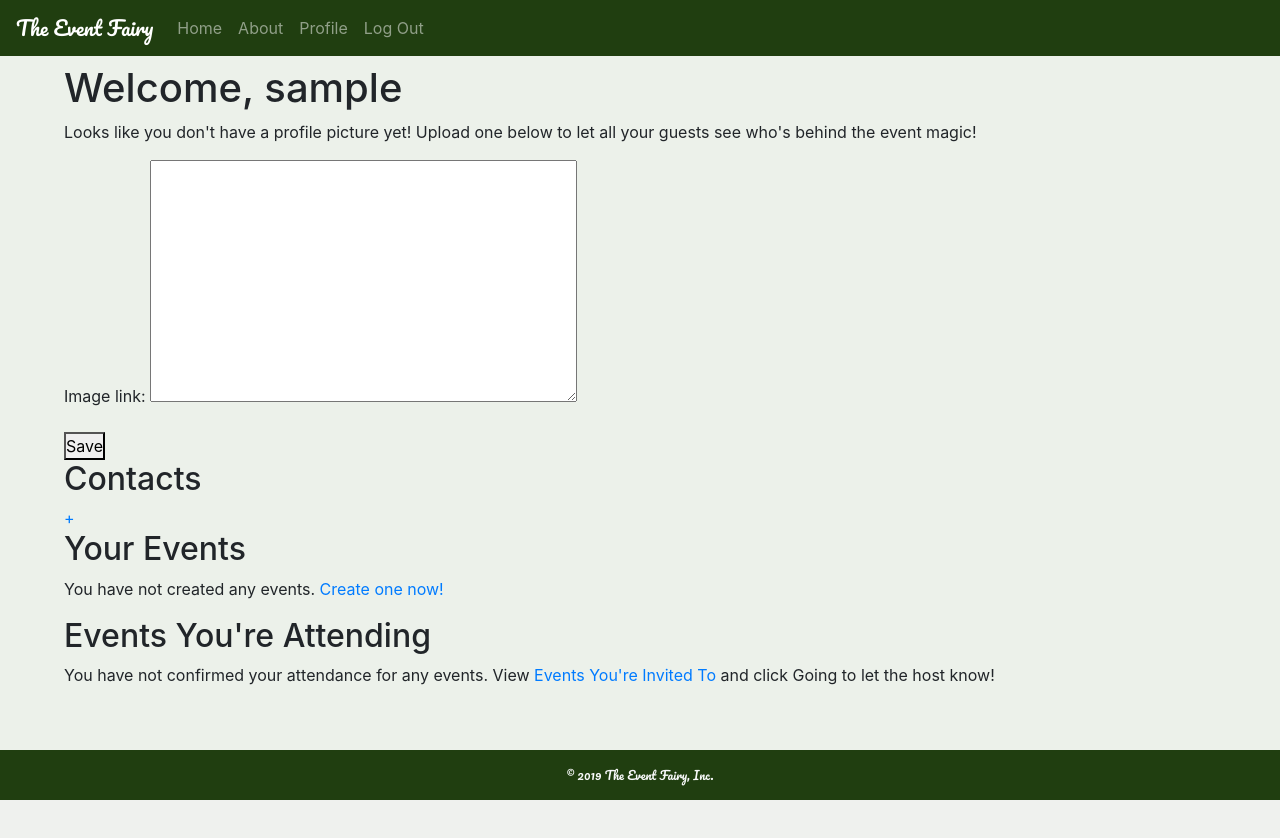
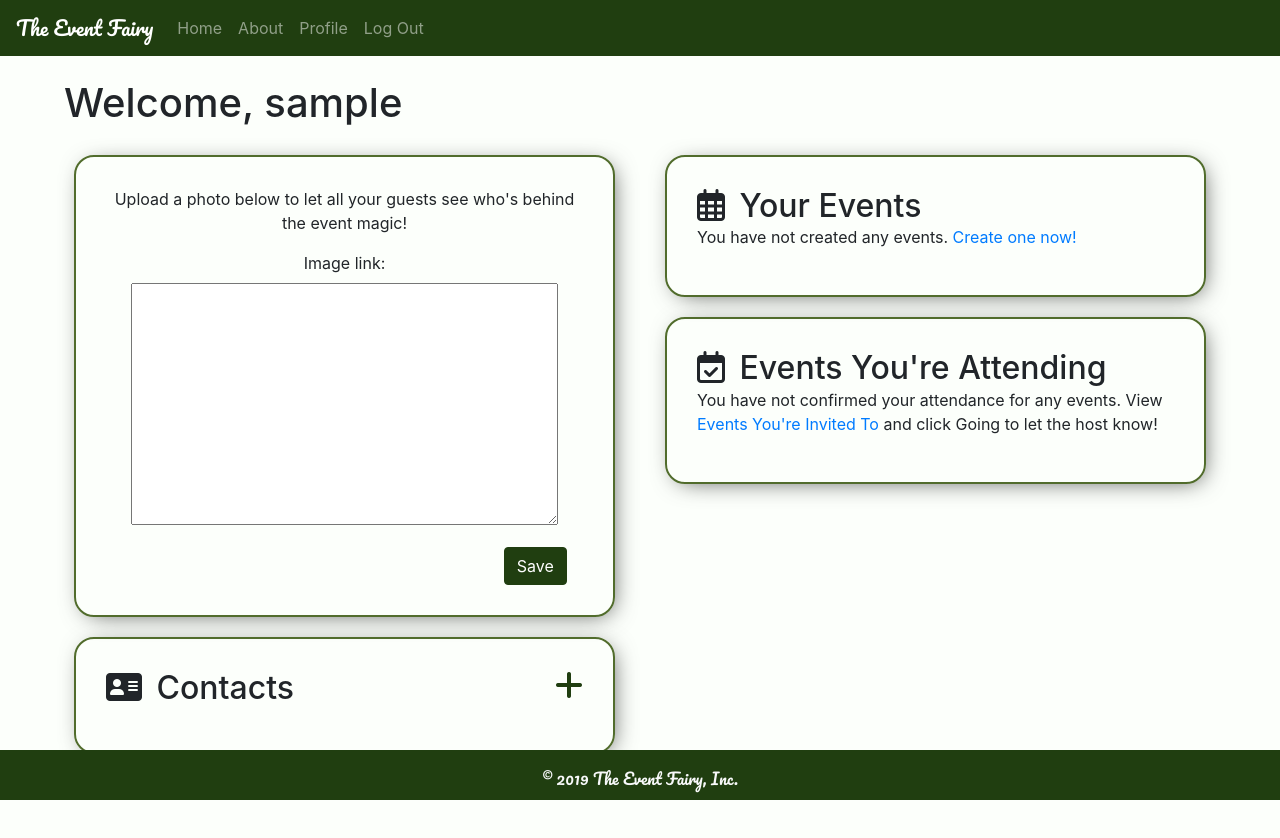
Before and after one commit to tranln025/the-event-fairy, a Django app: page /accounts/profile/ in a window 1280 px wide. Before the commit the page ends 800 px from the top, so only its background shows below. Run offline with Django 3.2, Linux system fonts and the light colour scheme; the visitor is signed in with stand-in values (Sample User, id 1); data that the repository does not hold is empty; some libraries are stand-ins or nearby versions.

Commit message:
Styles Profile page

```diff
--- a/project_2_app/static/css/main.css
+++ b/project_2_app/static/css/main.css
@@ -2,7 +2,7 @@
 :root {
     --forest-green: #203E10;
     --olive-green: #516C2C;
-    --pale-green: #ECF1EA;
+    --pale-green: #fcfffb;
     --crimson: #D61B28;
     --tan: #D6BD8C;
     --brown: #421813;
@@ -32,6 +32,7 @@ body {
 
 main {
     padding: 5%;
+    margin-top: 15px;
 }
 
 .footer {
@@ -40,7 +41,7 @@ main {
     width: 100%;
     background-color: #203E10;
     text-align: center;
-    font-size: 12px;
+    font-size: 16px;
     font-family: 'Pacifico', cursive;
     height: 50px;
     margin-top: auto;
@@ -116,3 +117,74 @@ img {
 }
 
 /*------------------ Profile --------------------*/
+
+.btn-success {
+    background-color: var(--forest-green);
+    border-color: var(--forest-green);
+}
+
+.prof-pic-btn {
+    padding-left: 80%;
+}
+
+.prof-pic-btn-change {
+    margin-top: 10px;
+}
+
+.prof-pic-section {
+    text-align: center;
+}
+
+.prof-pic-section img {
+    max-width: 400px;
+    border-radius: 30px;
+}
+
+.profile-section {
+    border: 2px solid var(--olive-green);
+    padding: 30px;
+    margin: 20px 10px;
+    -webkit-box-shadow: 4px 4px 25px -8px rgba(0,0,0,0.75);
+    -moz-box-shadow: 4px 4px 25px -8px rgba(0,0,0,0.75);
+    box-shadow: 4px 4px 25px -8px rgba(0,0,0,0.75);
+    border-radius: 20px;
+};
+
+#id_image_link {
+    width: 100%;
+}
+
+.profile-section-header {
+    display: inline;
+    margin: 0 0 10px 10px;
+}
+
+.fa-plus {
+    color: var(--forest-green);
+}
+
+.add-contact {
+    text-align: right;
+}
+
+.contact-remove {
+    text-align: right;
+}
+
+.list-group {
+    margin-top: 15px;
+}
+
+/*------------------ Responsiveness --------------------*/
+
+@media (max-width: 992px) {
+    main {
+        margin-top: 20px;
+    }
+}
+
+@media (max-width: 768px) {
+    main {
+        margin-top: 50px;
+    }
+}
--- a/project_2_app/static/scripts/app.js
+++ b/project_2_app/static/scripts/app.js
@@ -30,6 +30,4 @@ $(`.confirmation`).on('click', () => {
     setTimeout(function() {
         window.location.reload();
     }, 100);
-
-
 });
--- a/project_2_app/templates/base.html
+++ b/project_2_app/templates/base.html
@@ -7,6 +7,8 @@
     <meta name="viewport" content="width=device-width, initial-scale=1.0">
     <meta http-equiv="X-UA-Compatible" content="ie=edge">
 
+    <!-- Font Awesome -->
+    <script src="https://kit.fontawesome.com/1d2ebf8b6f.js" crossorigin="anonymous"></script>
     <!-- Bootstrap CSS -->
     <link rel="stylesheet" href="https://stackpath.bootstrapcdn.com/bootstrap/4.3.1/css/bootstrap.min.css" integrity="sha384-ggOyR0iXCbMQv3Xipma34MD+dH/1fQ784/j6cY/iJTQUOhcWr7x9JvoRxT2MZw1T" crossorigin="anonymous">
     <!-- Main CSS -->
--- a/project_2_app/templates/event_detail.html
+++ b/project_2_app/templates/event_detail.html
@@ -42,7 +42,7 @@
 
     <!-- Jquery -->
     <script src="https://code.jquery.com/jquery-3.4.1.min.js" integrity="sha256-CSXorXvZcTkaix6Yvo6HppcZGetbYMGWSFlBw8HfCJo=" crossorigin="anonymous"></script>
-    <!-- Invite JS -->
+    <!-- App JS -->
     <script src="{% static 'scripts/app.js' %}"></script>
 
 {% endblock %}
--- a/project_2_app/templates/invite_form.html
+++ b/project_2_app/templates/invite_form.html
@@ -23,7 +23,7 @@
 
     <!-- Jquery -->
     <script src="https://code.jquery.com/jquery-3.4.1.min.js" integrity="sha256-CSXorXvZcTkaix6Yvo6HppcZGetbYMGWSFlBw8HfCJo=" crossorigin="anonymous"></script>
-    <!-- Invite JS -->
+    <!-- App JS -->
     <script src="{% static 'scripts/app.js' %}"></script>
 
 {% endblock %}
--- a/project_2_app/templates/profile.html
+++ b/project_2_app/templates/profile.html
@@ -3,33 +3,57 @@
 {% block content %}
     <h1>Welcome, {{ username }}</h1>
 
+    <section class="profile-container row">
+        <section class="profile-personal col-md">
+            <div class="profile-section pic-or-form">
                 {% if prof_pic_link %}
                     <section class="prof-pic-section">
                         <img src="{{ prof_pic_link }}" alt="profile picture">
-            <a href="{% url 'prof_pic_edit' %}"><button class="edit-prof-pic">Change</button></a>
+                        <div class="prof-pic-btn prof-pic-btn-change">
+                            <a href="{% url 'prof_pic_edit' %}"><button class="btn btn-success edit-prof-pic">Change</button></a>
+                        </div>
                     </section>
                 {% else %}
                     <section class="prof-pic-section" data-prof-edit="{% url 'prof_pic_edit' %}">
-            <p>Looks like you don't have a profile picture yet! Upload one below to let all your guests see who's behind the event magic!</p>
+                        <p>Upload a photo below to let all your guests see who's behind the event magic!</p>
                         <form method="post" class="profile-pic-form">
                             {% csrf_token %}
                             {{ form.as_p }}
-                <button type="submit">Save</button>
+                            <div class="prof-pic-btn">
+                                <button type="submit" class="btn btn-success">Save</button>
+                            </div>
                         </form>
                     </section>
                 {% endif %}
+            </div>
 
-    <h2>Contacts</h2>
-        <a href="{% url 'contact_add' %}">+</a>
+            <div class="profile-section contacts">
+                <div class="row">
+                    <div class="col">
+                        <i class="fas fa-address-card fa-2x"></i>
+                        <h2 class="profile-section-header">Contacts</h2>
+                    </div>
+                    <div class="col add-contact">
+                        <a href="{% url 'contact_add' %}"><i class="fas fa-plus fa-2x"></i></a>
+                    </div>
+                </div>
                 <ul class="list-group">
                     {% for contact in contacts %}
-                <li class="list-group-item">{{ contact }}
-                    <a href="{% url 'contact_delete' contact_pk=contact.pk %}">Remove</a>
+                        <li class="list-group-item">
+                            <div class="contacts-list row">
+                                <div class="contact-name col">{{ contact }}</div>
+                                <div class="contact-remove col"><a href="{% url 'contact_delete' contact_pk=contact.pk %}">Remove</a></div>
+                            </div>
                         </li>
                     {% endfor %}
                 </ul>
+            </div>
+        </section>
 
-    <h2>Your Events</h2>
+        <section class="profile-events col-md">
+            <div class="profile-section events-created">
+                <i class="far fa-calendar-alt fa-2x"></i>
+                <h2 class="profile-section-header">Your Events</h2>
                 {% if created_events %}
                     {% for event in created_events %}
                         <div class="list-group">
@@ -47,8 +71,11 @@
                 {% else %}
                     <p>You have not created any events. <a href="{% url 'event_create' %}">Create one now!</a></p>
                 {% endif %}
+            </div>
 
-    <h2>Events You're Attending</h2>
+            <div class="profile-section events-attending">
+                <i class="far fa-calendar-check fa-2x"></i>
+                <h2 class="profile-section-header">Events You're Attending</h2>
                 {% if going_events %}
                     {% for event in going_events %}
                     <div class="list-group">
@@ -66,5 +93,8 @@
                 {% else %}
                     <p>You have not confirmed your attendance for any events. View <a href="{% url 'private_list' %}">Events You're Invited To</a> and click Going to let the host know!</p>
                 {% endif %}
+            </div>
+        </section>
+    </section>
 
 {% endblock %}
```
Lines whose indentation alone changed are shown as unchanged.
